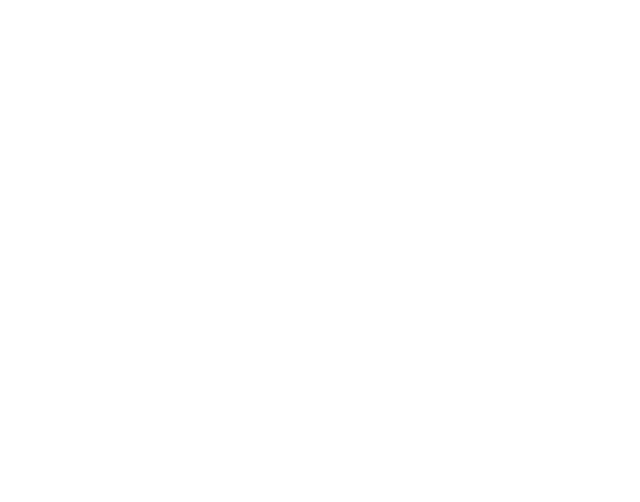
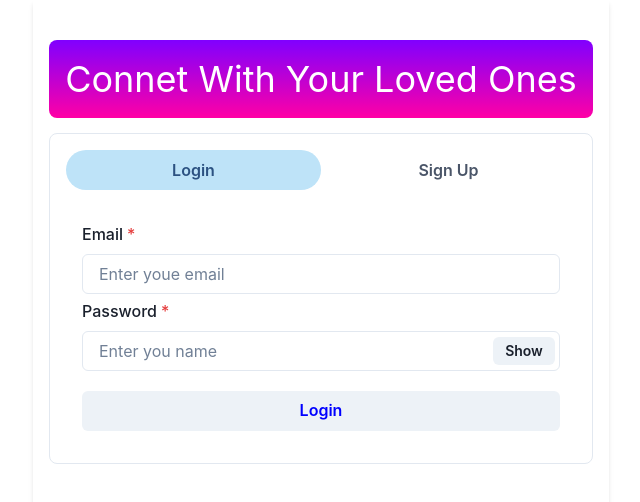
Before and after one commit to YelveTejas/wechat, a React (Create React App) app: page / in a window 1280 px wide. Shown: the top 502 px of the page, without its empty margins (319-959 px from the left). Built offline with nearby package versions, Linux system fonts and the light colour scheme.

Commit message:
Made UI signin-signup

```diff
--- a/package.json
+++ b/package.json
@@ -3,11 +3,17 @@
   "version": "0.1.0",
   "private": true,
   "dependencies": {
+    "@chakra-ui/react": "^2.8.1",
+    "@emotion/react": "^11.11.1",
+    "@emotion/styled": "^11.11.0",
     "@testing-library/jest-dom": "^5.17.0",
     "@testing-library/react": "^13.4.0",
     "@testing-library/user-event": "^13.5.0",
+    "axios": "^1.6.0",
+    "framer-motion": "^10.16.4",
     "react": "^18.2.0",
     "react-dom": "^18.2.0",
+    "react-router-dom": "^6.17.0",
     "react-scripts": "5.0.1",
     "web-vitals": "^2.1.4"
   },
--- a/src/App.css
+++ b/src/App.css
@@ -1,38 +1,6 @@
-.App {
-  text-align: center;
+@import url('https://fonts.googleapis.com/css2?family=Open+Sans:wght@400;500;600;700&family=Poppins&family=Work+Sans:wght@300&display=swap');
+
+.App{
+    min-height: 100vh;
+    display: flex;
 }
-
-.App-logo {
-  height: 40vmin;
-  pointer-events: none;
-}
-
-@media (prefers-reduced-motion: no-preference) {
-  .App-logo {
-    animation: App-logo-spin infinite 20s linear;
-  }
-}
-
-.App-header {
-  background-color: #282c34;
-  min-height: 100vh;
-  display: flex;
-  flex-direction: column;
-  align-items: center;
-  justify-content: center;
-  font-size: calc(10px + 2vmin);
-  color: white;
-}
-
-.App-link {
-  color: #61dafb;
-}
-
-@keyframes App-logo-spin {
-  from {
-    transform: rotate(0deg);
-  }
-  to {
-    transform: rotate(360deg);
-  }
-}
--- a/src/App.js
+++ b/src/App.js
@@ -1,8 +1,18 @@
-
+import { Button } from "@chakra-ui/react";
+import { Route, Routes } from "react-router-dom";
+import Home from "./pages/Home";
+import Chat from "./pages/Chat";
+import './App.css'
 function App() {
   return (
-   <></>
-  );
+   <div className="App">
+  <Routes>
+    <Route path='/' element={<Home/>}></Route>
+    <Route path='/chat' element={<Chat/>}></Route>
+  </Routes>
+
+   </div>
+  )
 }
 
 export default App;
--- /dev/null
+++ b/src/pages/Chat.jsx
@@ -0,0 +1,9 @@
+import React from 'react'
+
+const Chat = () => {
+  return (
+    <div>Chat</div>
+  )
+}
+
+export default Chat
--- /dev/null
+++ b/src/pages/Home.jsx
@@ -0,0 +1,57 @@
+import {
+  Box,
+  Container,
+  Tab,
+  TabList,
+  TabPanel,
+  TabPanels,
+  Tabs,
+  Text,
+} from "@chakra-ui/react";
+import React from "react";
+import Login from "../components/Login";
+import Signup from "../components/Signup";
+
+const Home = () => {
+  return (
+    <Container maxW={"xl"} centerContent boxShadow={"md"}>
+      <Box
+        d="flex"
+        w="100%"
+        justifyContent={"center"}
+        p={"3"}
+        m="40px 0 15px 0"
+        borderRadius={"lg"}
+        bgGradient="linear(to-t, #FF00A5, #8000FF)"
+      >
+        <Text
+          fontSize={"4xl"}
+          fontWeight={"lg"}
+          color={"white"}
+          textAlign={"center"}
+
+        >
+          Connet With Your Loved Ones
+        </Text>
+      </Box>
+      <Box w="100%" p={{base:"10px",md:"4"}} borderRadius={"lg"} borderWidth={"1px"}>
+        <Tabs variant="soft-rounded">
+          <TabList mb="1em">
+            <Tab w="50%">Login</Tab>
+            <Tab w="50%">Sign Up</Tab>
+          </TabList>
+          <TabPanels>
+            <TabPanel>
+              <Login />
+            </TabPanel>
+            <TabPanel>
+              <Signup />
+            </TabPanel>
+          </TabPanels>
+        </Tabs>
+      </Box>
+    </Container>
+  );
+};
+
+export default Home;
```
Also changed, not shown: src/components/Login.jsx (+32 -25 lines), src/index.js (+6 -4 lines), 1 other file (tests, documents, lock files or other folders).
